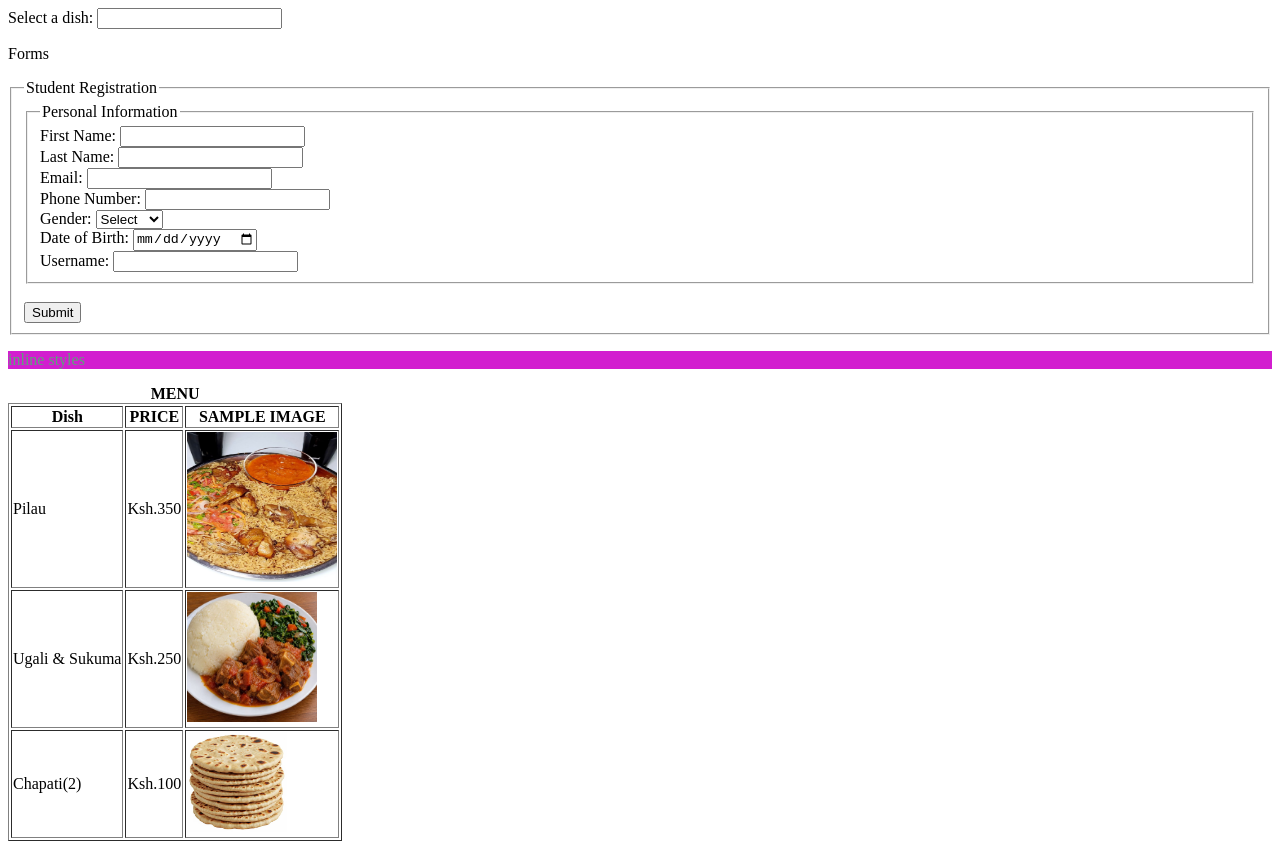
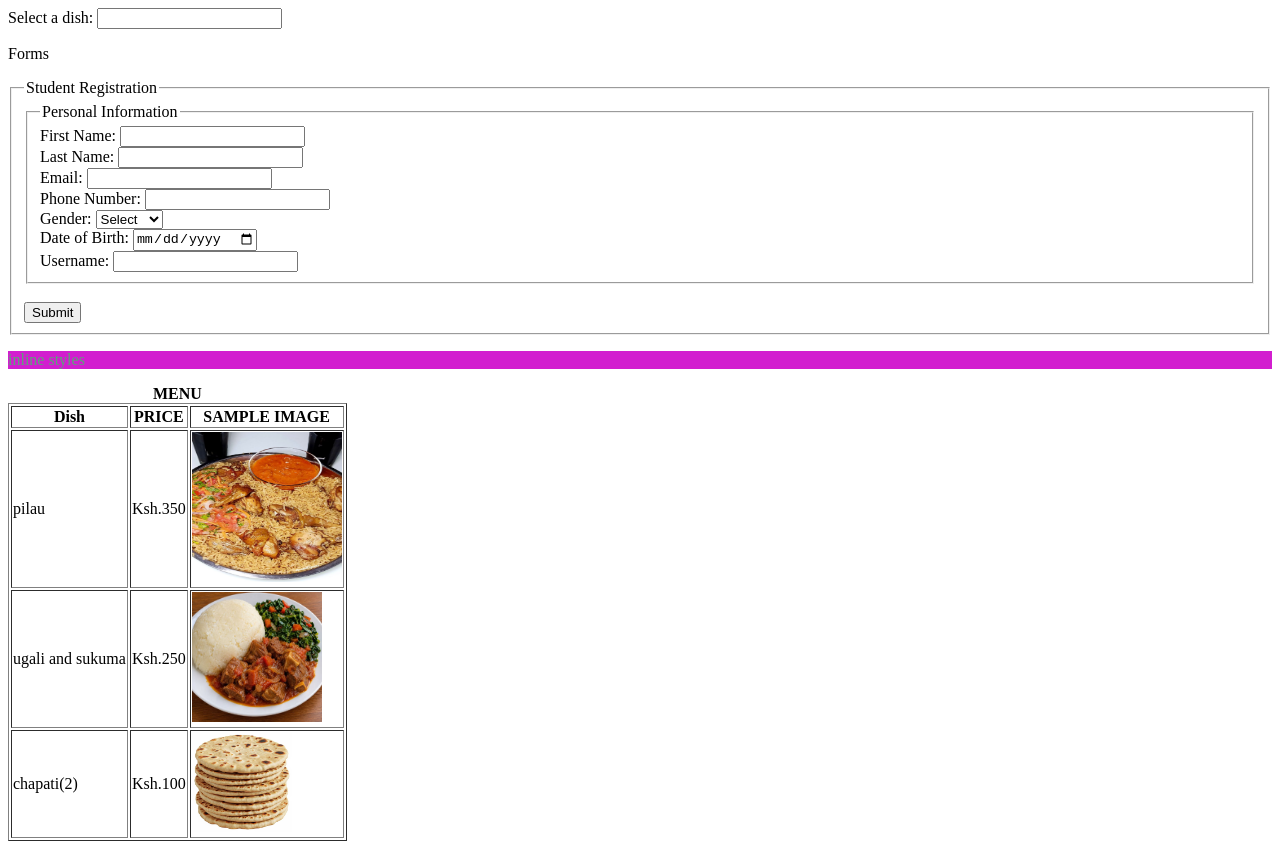
Before and after one commit to 2408683-pixel/MAMA-NJERI-ASSIGNMENT-3, a plain HTML site: page index.html in a window 1280 px wide. Drawn offline with Linux system fonts and the light colour scheme.

Commit message:
Update index.html

```diff
--- a/index.html
+++ b/index.html
@@ -89,15 +89,15 @@
         <tbody>
 
             <tr>
-                <td>Pilau</td>
+                <td>pilau</td>
                 <td>Ksh.350</td>
                 <td>
-                    <img src="./Images/Pilau.jpg.jpeg" alt="Pilau" width="150" height="150">
+                    <img src="./Images/pilau.jpg.jpeg" alt="pilau" width="150" height="150">
                 </td>
             </tr>
 
             <tr>
-                <td>Ugali & Sukuma</td>
+                <td>ugali and sukuma</td>
                 <td>Ksh.250</td>
                 <td>
                 <img src="Images/ugali and sukuma.jpg.jpeg"alt="ugali and sukuma" width="130" height="130">
@@ -105,10 +105,10 @@
             </tr>
 
             <tr>
-                <td>Chapati(2)</td>
+                <td>chapati(2)</td>
                 <td>Ksh.100</td>
                 <td>
-                    <img src="Images/Chapati.jpg.jpeg" alt="Chapati" width="100" height="100">
+                    <img src="Images/chapati.jpg.jpeg" alt="chapati" width="100" height="100">
                 </td>
             </tr>
 
```
